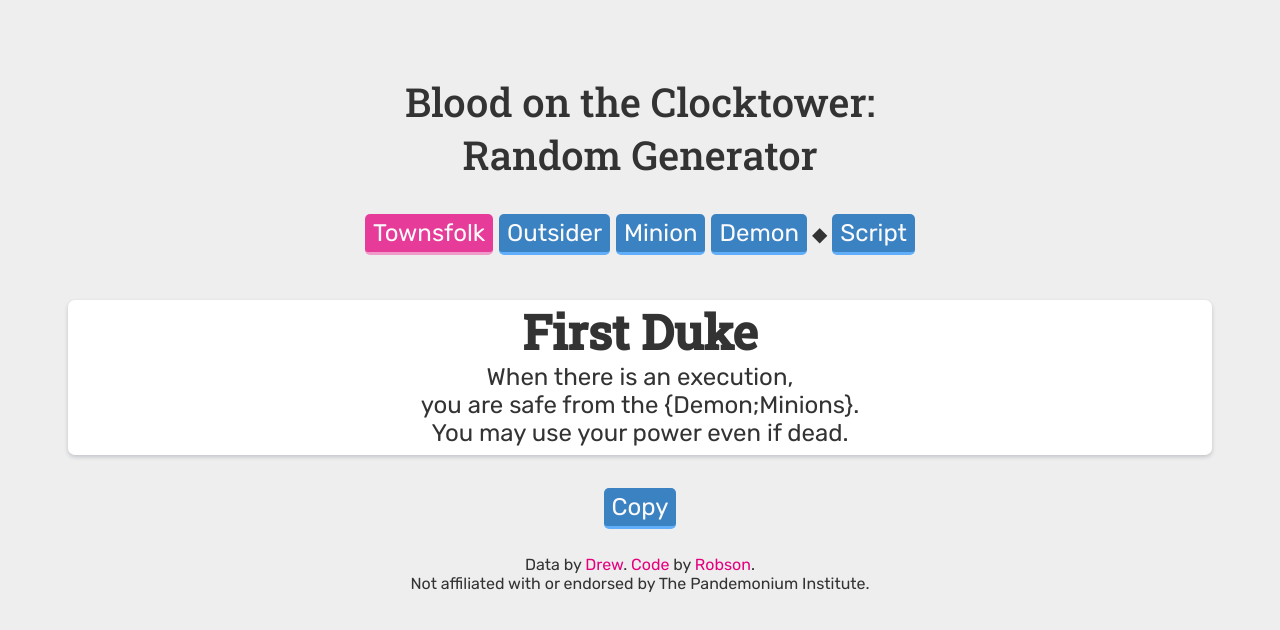
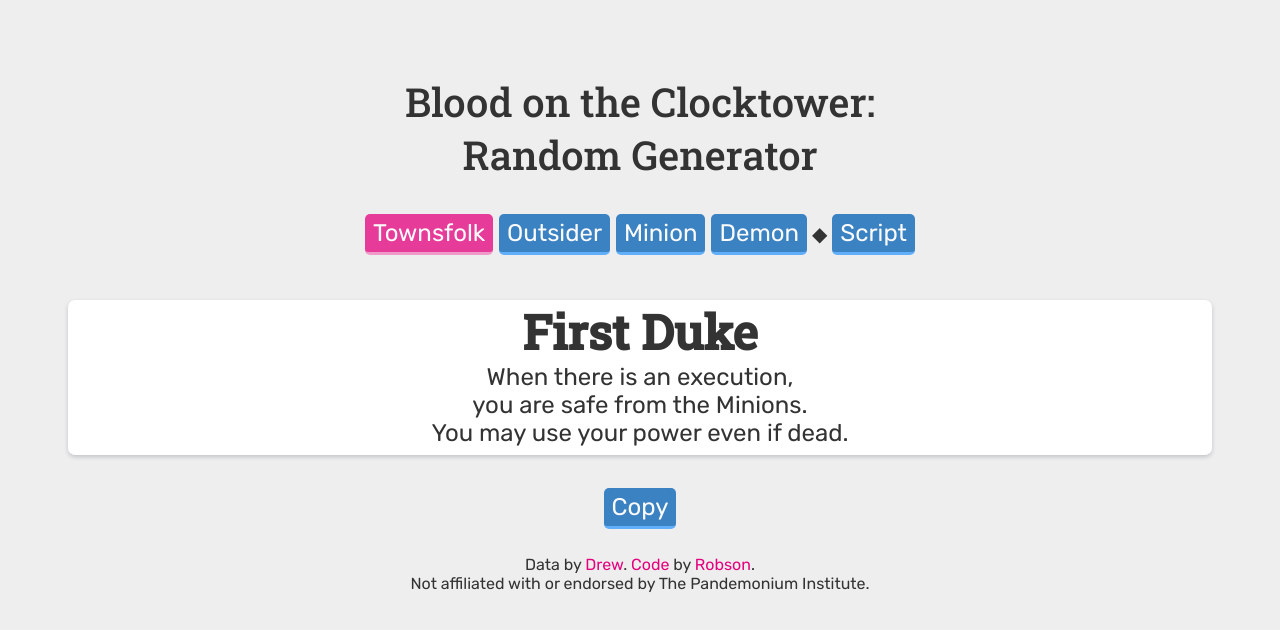
Before and after one commit to Robson/BotC-Generator, a plain HTML site: page index.html in a window 1280 px wide. Both pictures are taken after a click on the button "Townsfolk". Drawn offline with nearby package versions, Linux system fonts and the light colour scheme.

Commit message:
Enable random text for individual characters

```diff
--- a/index.html
+++ b/index.html
@@ -94,7 +94,7 @@
 			function createCharacter(role) {
 				var library = getLibraryForRole(role);
 				var name = createName(library);
-				var description = createDescription(library);
+				var description = resolveRandomText(createDescription(library));
 				character = name + ': ' + simplifyDescription(description);
 
 				d3.select('#name').html(name);
```
